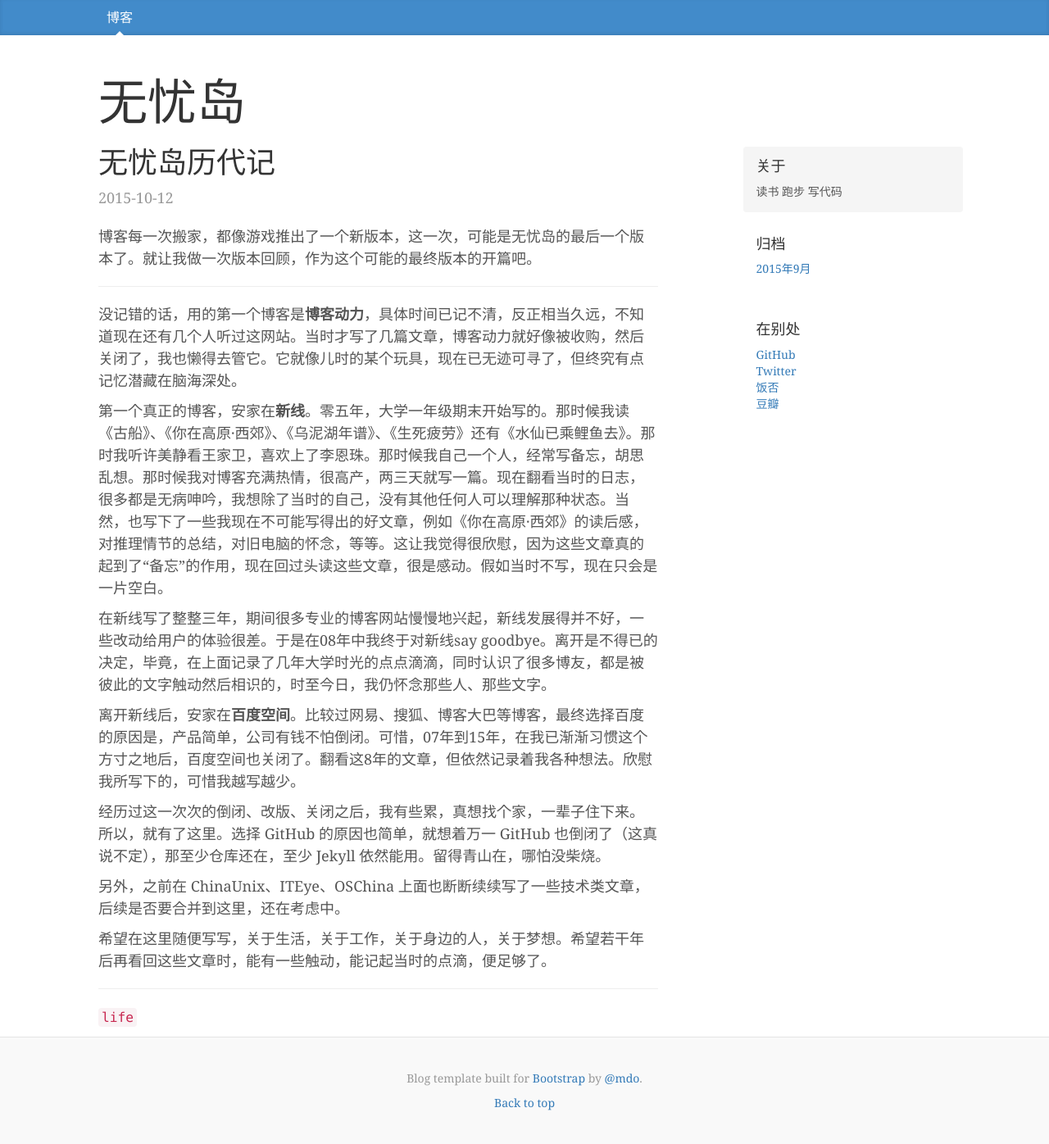
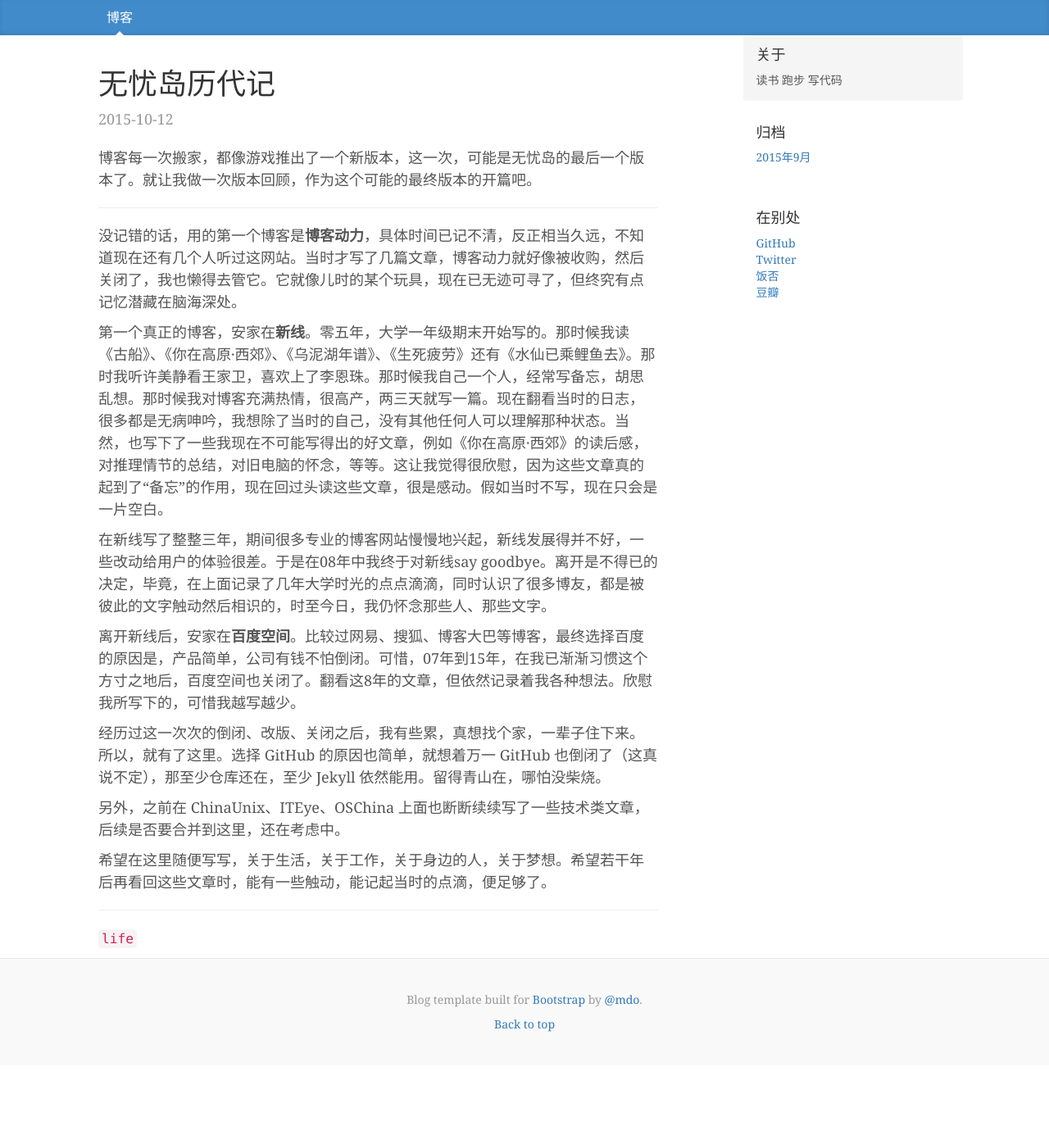
Before and after one commit to reniaL/renial.github.io, a Jekyll site: the page built from _posts/2015-10-12-neverland-chronicles.md, in a window 1280 px wide. Shown: the whole page at 82% size. Built offline with Jekyll 4.4.1, drawn with Linux system fonts in a browser that asks for light colours; after the commit the page ends 1300 px from its top, so only the background shows below that.

Commit message:
adjust post style

```diff
--- a/_layouts/post.html
+++ b/_layouts/post.html
@@ -1,6 +1,15 @@
----
-layout: default
----
+<!DOCTYPE html>
+<html>
+
+  {% include head.html %}
+
+  <body>
+
+    {% include header.html %}
+
+    <div class="container">
+      <div class="row">
+        <div class="col-sm-8 blog-main">
             <div class="post">
 
               <header class="post-header">
@@ -19,3 +28,13 @@
                 </p>
 
             </div>
+        </div><!-- /.blog-main -->
+        {% include sidebar.html %}
+      </div>
+    </div><!-- /.container -->
+
+    {% include footer.html %}
+
+  </body>
+
+</html>
--- a/css/blog.css
+++ b/css/blog.css
@@ -150,6 +150,10 @@
   color: #999;
 }
 
+.post-header {
+    margin-top: 40px;
+}
+
 
 /*
  * Footer
```
Lines whose indentation alone changed are shown as unchanged.
